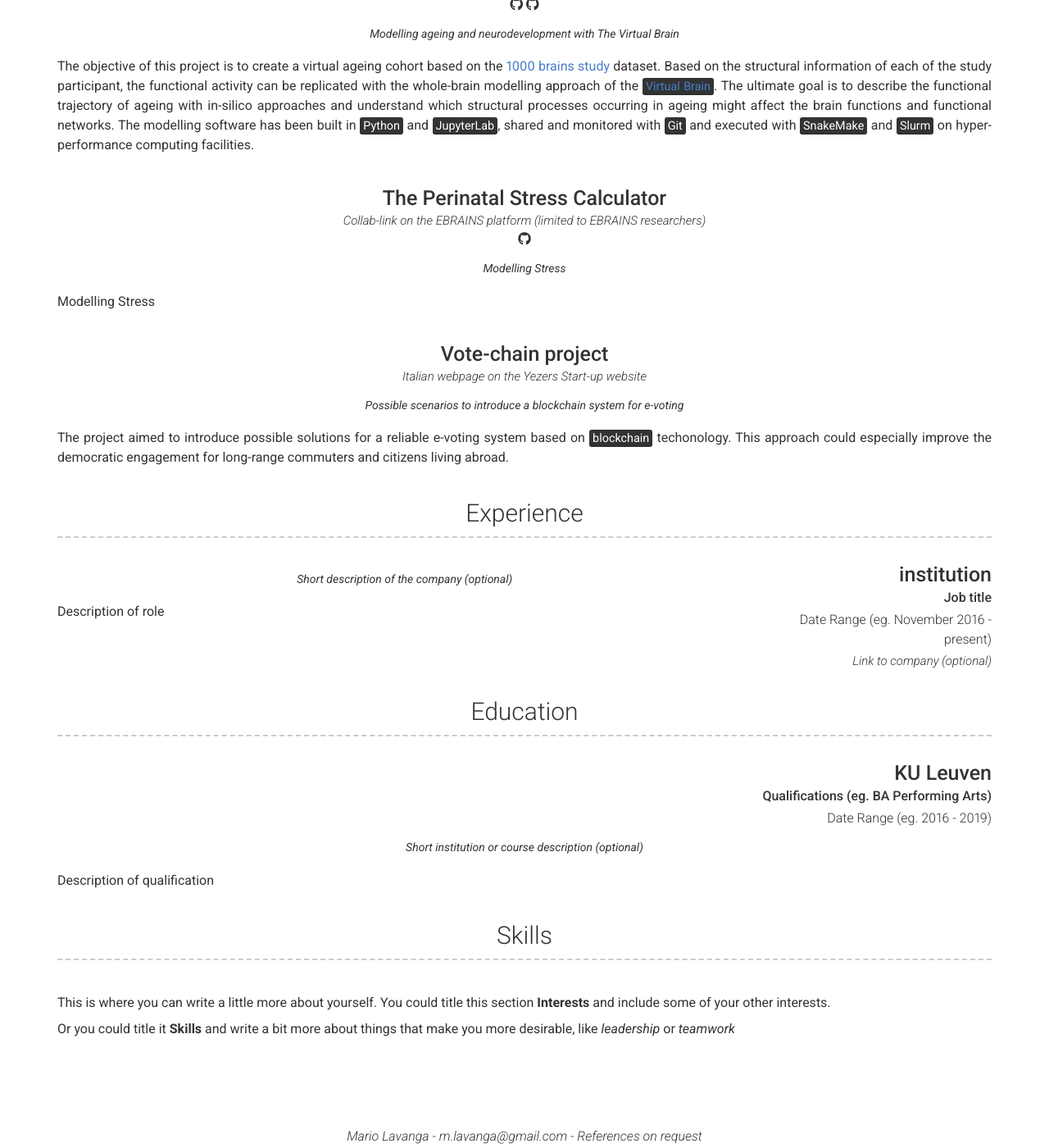
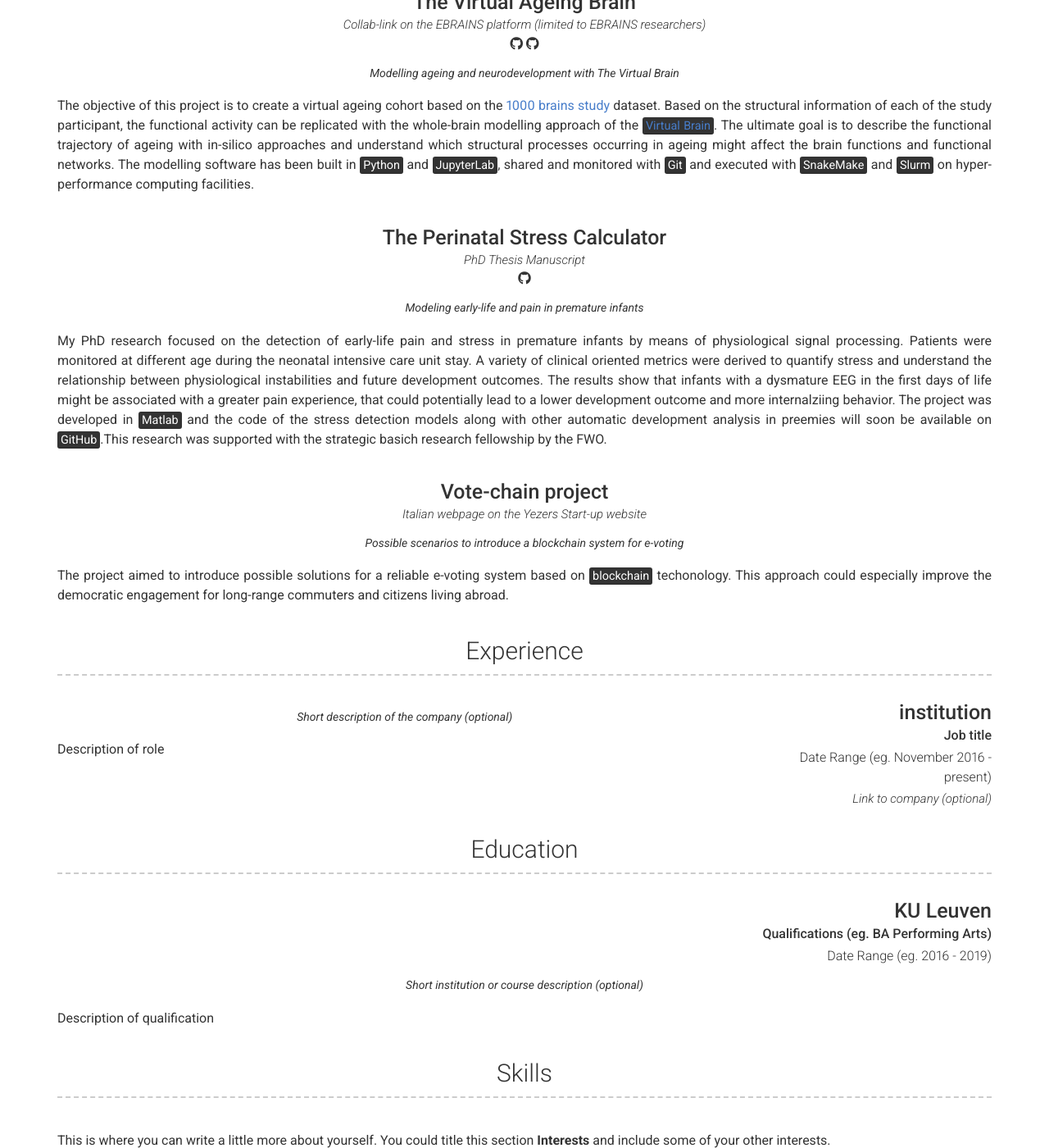
Before and after one commit to mlavanga/mlavanga.github.io, a Jekyll site: the page built from index.md, in a window 1280 px wide and 1400 px high, scrolled down 1192 px. Shown: the whole window at 82% size. Built offline with Jekyll 4.4.1, drawn with Linux system fonts in a browser that asks for light colours; nearby versions of some CDN libraries; some of the changed text lies outside the part shown.

Commit message:
thesis in Documents

```diff
--- a/_config.yml
+++ b/_config.yml
@@ -8,7 +8,7 @@ version: 2
 # Personal info
 name: Mario Lavanga
 title: Computational Neuroscientist, Data Scientist, Postdoctoral researcher at the theoretical neuroscience group - INS in Aix-Marseille University
-email: m.lavanga@gmail.com
+email: m.lavanga@gmail.com, mario.LAVANGA@univ-amu.fr, mlavanga@esat.kuleuven.be
 # email_title: Email (Email title override)
 phone: +33 6 52 93 31 80
 # phone_title: Phone (Phone title override)
@@ -22,7 +22,7 @@ darkmode: false
 twitter_username: mario_lavanga
 github_username:  mlavanga
 linkedin_username: mario-lavanga-87a0a7a3
-youtube_username: PGcAPYLko6G6p-1ZfM8CvQ
+youtube_username: UCPGcAPYLko6G6p-1ZfM8CvQ
 orcid_username: 0000-0002-3615-033X
 
 # Additional icon links
@@ -92,16 +92,21 @@ content:
           with <mark>SnakeMake</mark> and <mark>Slurm</mark> on hyper-performance computing facilities.
       - layout: top-middle
         title: The Perinatal Stress Calculator
-        link: https://wiki.ebrains.eu/bin/view/Collabs/ageing-virtual-brain/
-        link_text: Collab-link on the EBRAINS platform (limited to EBRAINS researchers)
+        link: documents/LAVANGA_Mario_Thesis_Sep2020.pdf
+        link_text: PhD Thesis Manuscript
         additional_links:
           - title:  mlavanga
             icon: fab fa-github
             url: https://github.com/mlavanga
         quote: >
-          Modelling Stress
+          Modeling early-life and pain in premature infants
         description: | # this will include new lines to allow paragraphs
-          Modelling Stress
+          My PhD research focused on the detection of early-life pain and stress in premature infants by means of physiological signal processing. Patients were
+          monitored at different age during the neonatal intensive care unit stay. A variety of clinical oriented metrics were derived to quantify stress and
+          understand the relationship between physiological instabilities and future development outcomes. The results show that infants with a dysmature EEG in the first days of life
+          might be associated with a greater pain experience, that could potentially lead to a lower development outcome and more internalziing behavior. The project was developed
+          in <mark>Matlab</mark> and the code of the stress detection models along with other automatic development analysis in preemies will soon be
+          available on <mark>GitHub</mark>.This research was supported with the strategic basich research fellowship by the FWO.
       - layout: top-middle
         title: Vote-chain project
         link: https://yezers.it/collegi-elettorali/
--- a/_includes/header.html
+++ b/_includes/header.html
@@ -78,7 +78,7 @@
         {%- endif -%}
         {%- if site.youtube_username -%}
           <li>
-            <a target="_blank" href="https://www.youtube.com/{{ site.youtube_username| cgi_escape | escape }}" class="button button--sacnite button--round-l">
+            <a target="_blank" href="https://www.youtube.com/channel/{{ site.youtube_username| cgi_escape | escape }}" class="button button--sacnite button--round-l">
               <i class="fab fa-youtube" title="Youtube link"></i>
             </a>
           </li>
```
Also changed, not shown: 5 other files.
